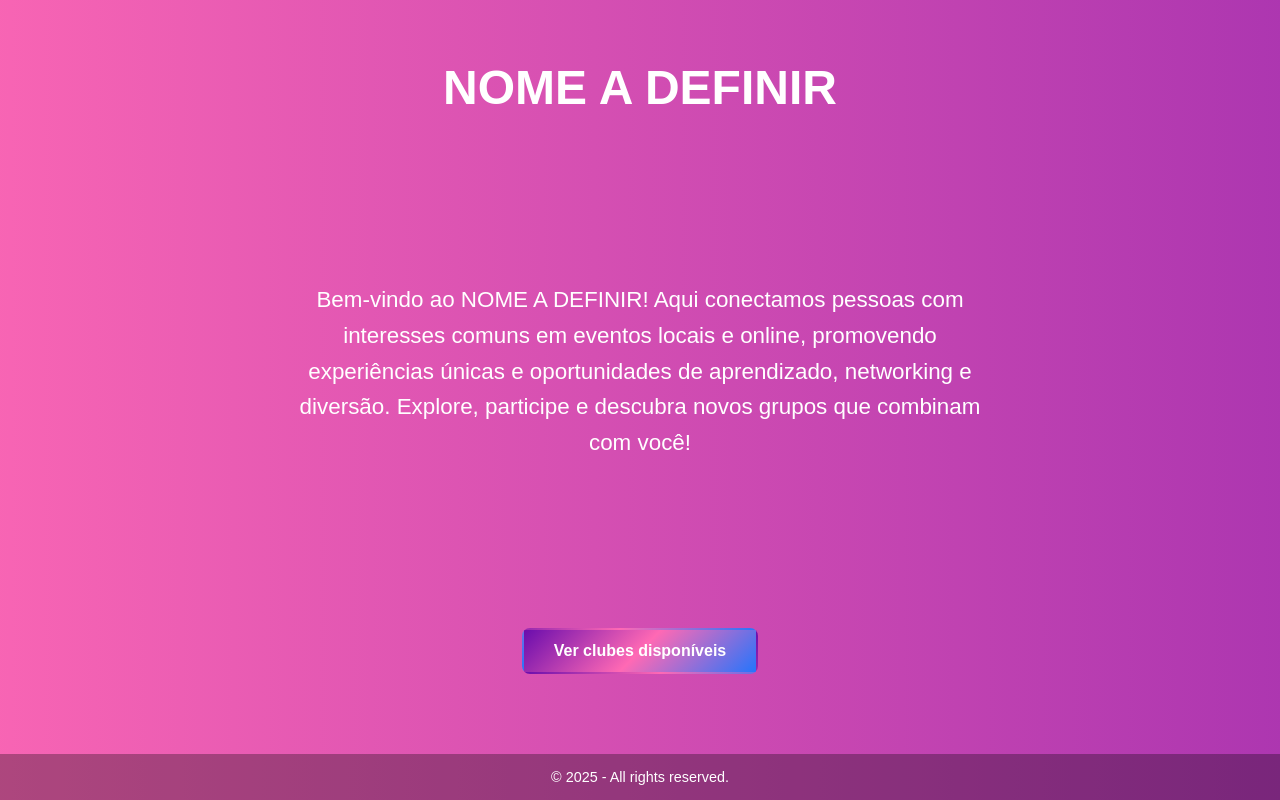
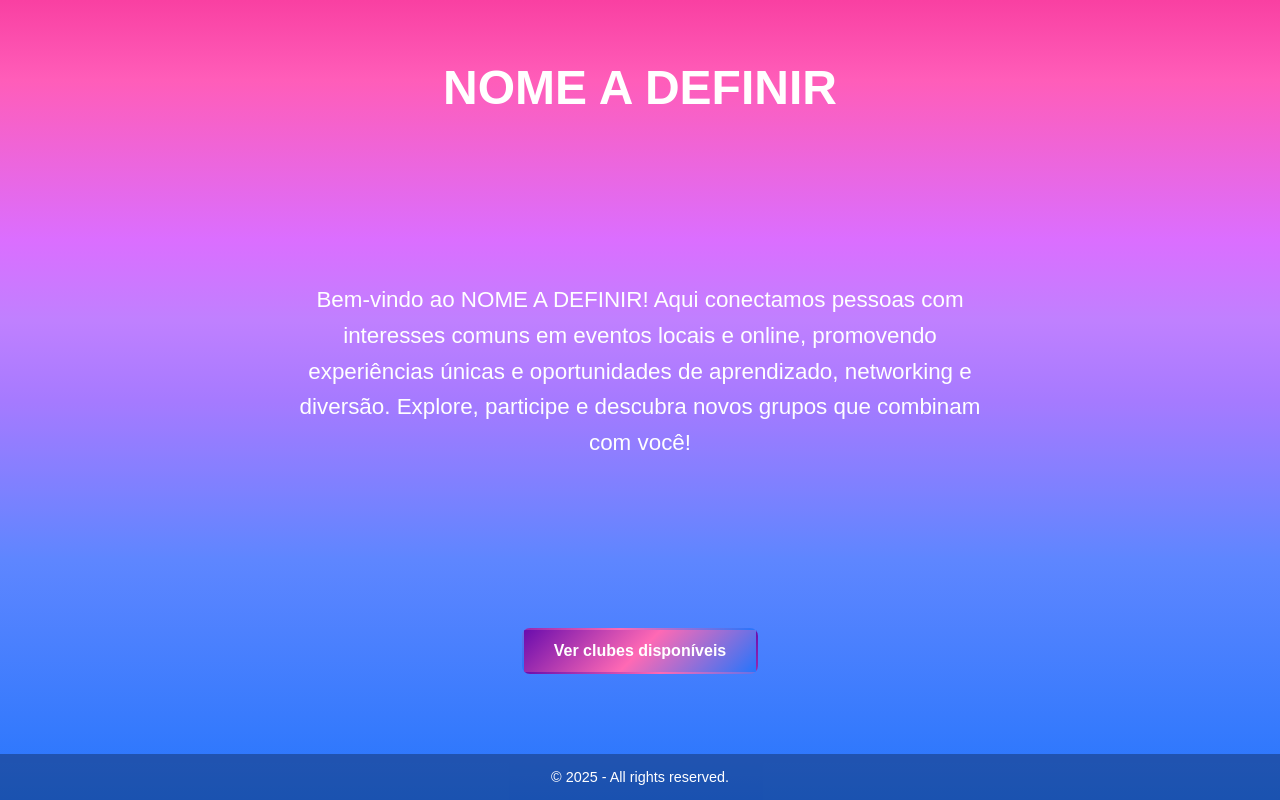
Before and after one commit to mine-tech-oficial/copa-empreendedorismo, a Flask app: page / in a window 1280 px wide. Run offline with Flask 3, Linux system fonts and the light colour scheme.

Commit message:
Atualiza CSS

```diff
--- a/static/css/style.css
+++ b/static/css/style.css
@@ -10,10 +10,20 @@
     min-height: 100vh;
     display: flex;
     flex-direction: column;
-    background: linear-gradient(270deg, #6a0dad, #ff69b4, #2575fc);
-    background-size: 400% 400%;
+   background: linear-gradient(
+        180deg,
+        #f940a2 0%,
+        #ff5db9 10%,
+        #db6eff 30%,
+        #c080ff 40%,
+        #a67aff 50%,
+        #5e86ff 70%,
+        #2575fc 100%
+    );
+    background-attachment: fixed;
+    background-repeat: no-repeat;
+    background-size: cover;
     color: white;
-    animation: gradientAnimation 32s ease infinite;
 }
 
 @keyframes gradientAnimation {
```
